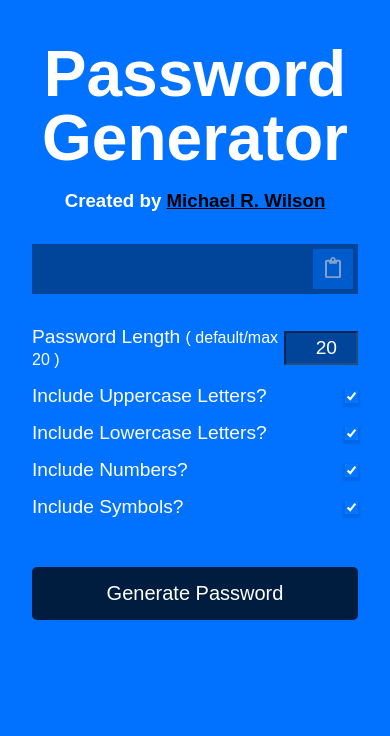
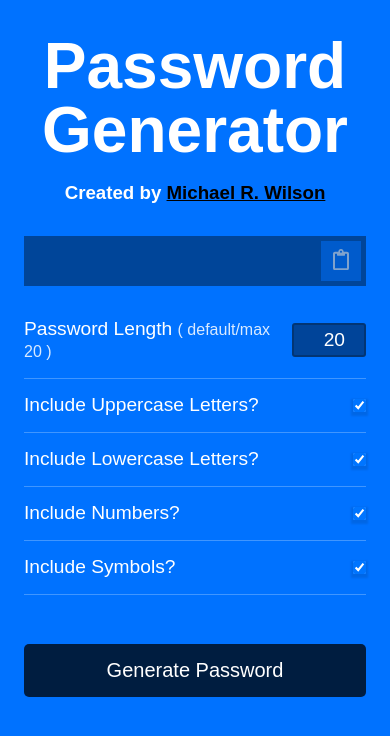
Before and after one commit to mikallwilsonn/vue-pass-gen, a Vue app: page / in a window 390 px wide. Shown: the top 736 px of the page. Built offline with nearby package versions, Linux system fonts and the light colour scheme; a web font is replaced by a local one; what vue-toasted would draw is missing.

Commit message:
Added some final design touches

```diff
--- a/src/App.vue
+++ b/src/App.vue
@@ -160,12 +160,12 @@ export default {
       }
 
       const clipboardBTN = document.querySelector( '#clipboard' );
-      if ( !clipboardBTN.classList.contains( 'show' ) ) {
+      if ( !clipboardBTN.classList.contains( 'show' )) {
         clipboardBTN.classList.add( 'show' );
         clipboardBTN.disabled = false;
       }
 
-      this.generateButtonText = 'Generate Another Password'
+      this.generateButtonText = 'Generate Another Password';
 
       return this.passwordGenerated = password.slice( 0, length );
     },
@@ -197,7 +197,7 @@ export default {
       textarea.select();
       document.execCommand( 'copy' );
       textarea.remove();
-      // alert( 'Password copied to clipboard.' );
+
       this.$toasted.show(
         'Password copied to clipboard',
         {
--- a/src/theme.css
+++ b/src/theme.css
@@ -69,8 +69,8 @@ input[ type=checkbox ]:hover { cursor: pointer; }
 }
 
 .result-container #result {
-  word-wrap: break-word;
-	max-width: calc( 100% - 40px );
+    word-wrap: break-word;
+    max-width: calc( 100% - 40px );
 }
 
 .result-container .btn {
@@ -96,18 +96,19 @@ input[ type=checkbox ]:hover { cursor: pointer; }
 	width: 100%;
 }
 
-.settings {
-    margin-top: 2rem;
-}
+.settings { margin-top: 2rem; }
 
 .setting {
 	display: flex;
 	justify-content: space-between;
 	align-items: center;
-	margin: 15px 0;
+    margin: 15px 0;
+    border-bottom: 1px solid rgba( 255, 255, 255, 0.25 );
+    padding-bottom: 1rem;
 }
 
 label { font-size: 1.2rem; }
+label small { opacity: 0.85; }
 
 button#GenerateButton {
 	margin-top: 1rem;
@@ -123,7 +124,8 @@ button#GenerateButton {
 input[ type=number ] {
     font-size: 1.2rem;
     background-color: rgba( 0, 0, 0, 0.4 );
-    border-color: rgba( 0, 0, 0, 0.45 );
+    border: 2px solid rgba( 10, 10, 10, 0.25 );
+    border-radius: 3px;
     color: #FFF;
     padding: 0.25rem;
     text-align: right;
@@ -134,14 +136,16 @@ input[ type=number ] {
 .show { opacity: 1 !important;  }
 button[ disabled="disabled" ]:hover { cursor: default; }
 
+
+/* -- */
 @media screen and ( max-width: 400px ) {
 	.result-container { font-size: 14px; }
 }
 
+
+/* -- */
 @media screen and ( max-width: 575.98px ) {
-    body {
-        overflow: scroll;
-    }
+    body { overflow: scroll; }
 
     #app, body {
         margin: 0;
@@ -162,7 +166,7 @@ button[ disabled="disabled" ]:hover { cursor: default; }
 	.container {
         border-radius: 0;
         margin:auto;
-        padding: 2rem;
+        padding: 1.5rem;
 
     }
 }
```
